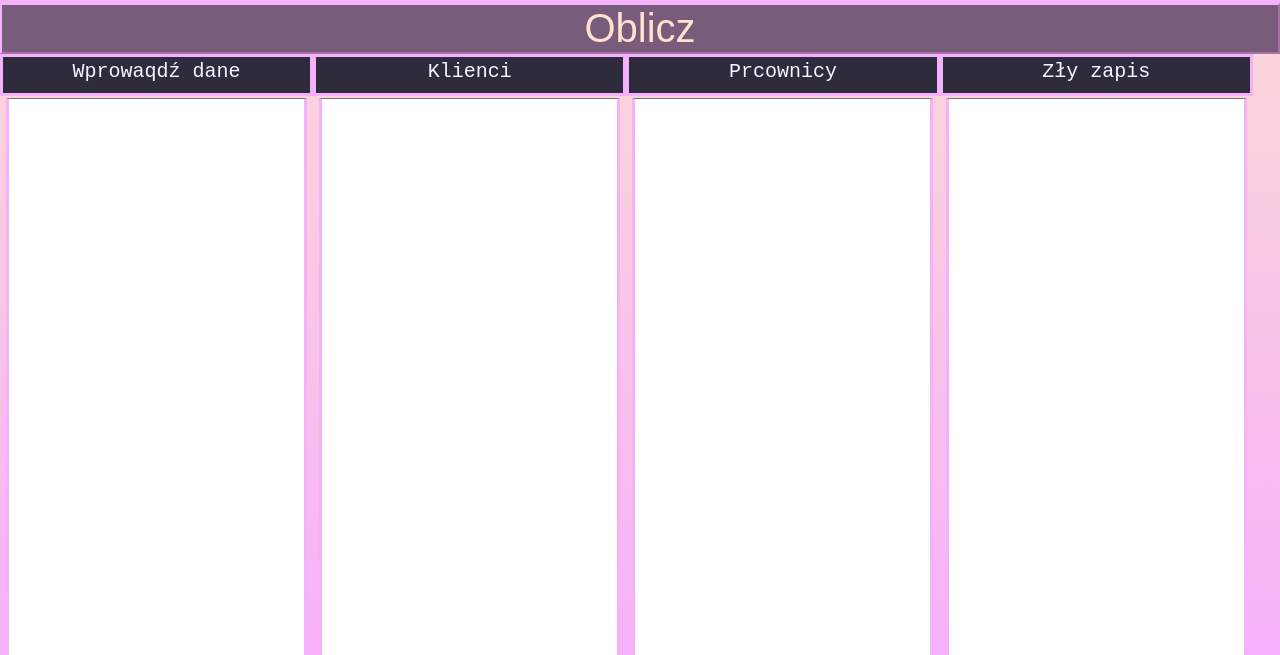
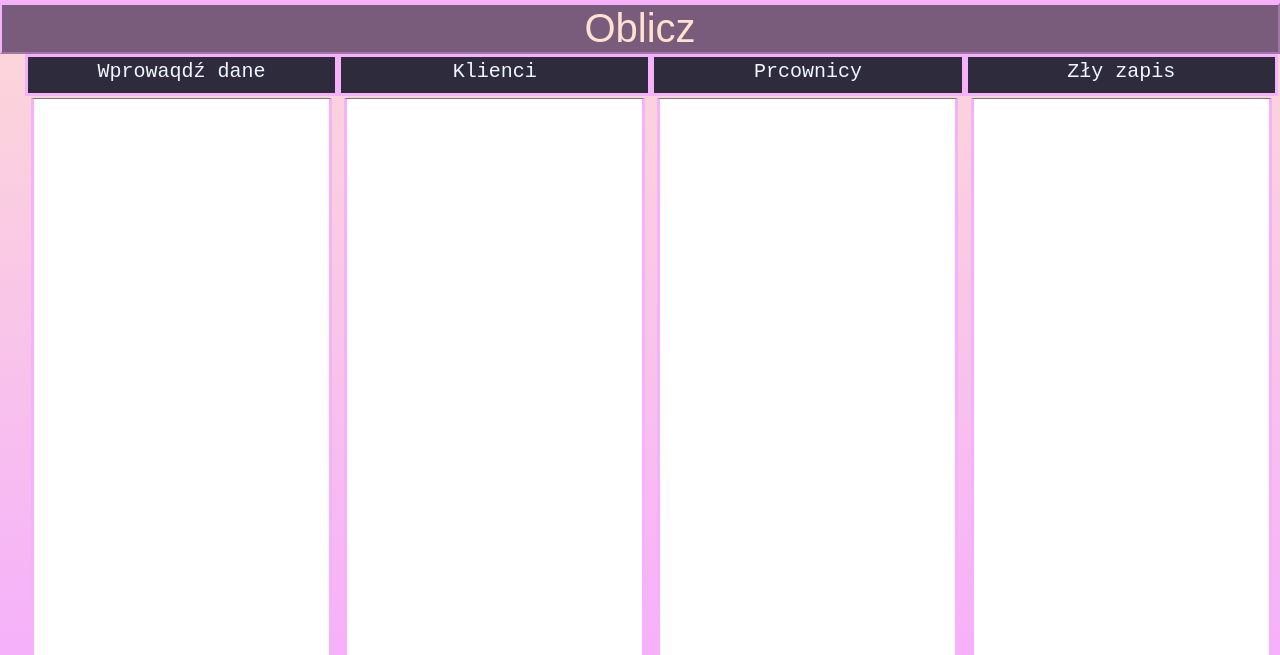
Before and after one commit to S0SIK/UwU, a plain HTML site: page index.html in a window 1280 px wide. Shown: the part 145-800 px from the top of the page. Drawn offline with Linux system fonts and the light colour scheme.

Commit message:
Update styl.css

```diff
--- a/styl.css
+++ b/styl.css
@@ -97,8 +97,10 @@ ol>li:first-child {
   }
 
   .nav2 {
+    width: 100%;
     display: flex;
     flex-wrap: wrap;
+    margin-left: 25px;
   }
 
   .text2 {
```
